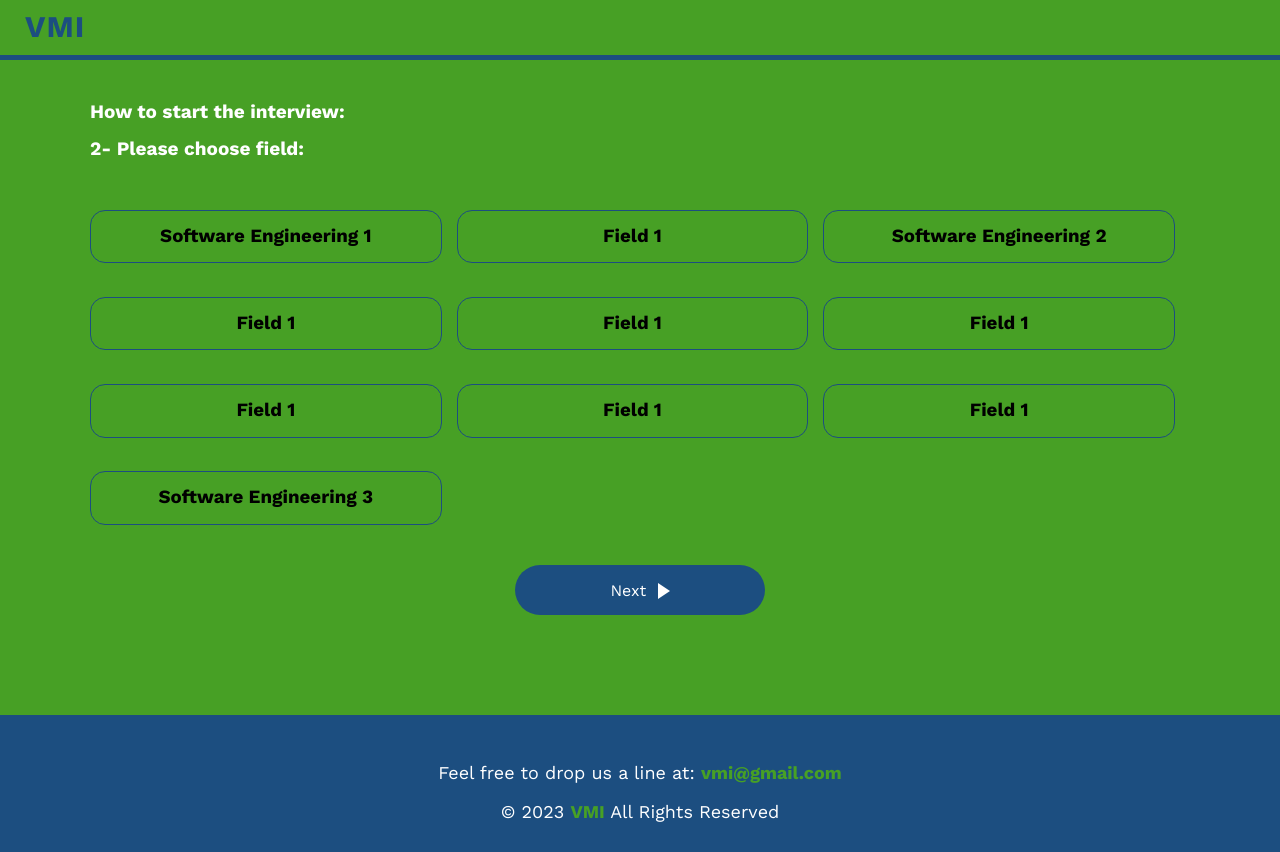
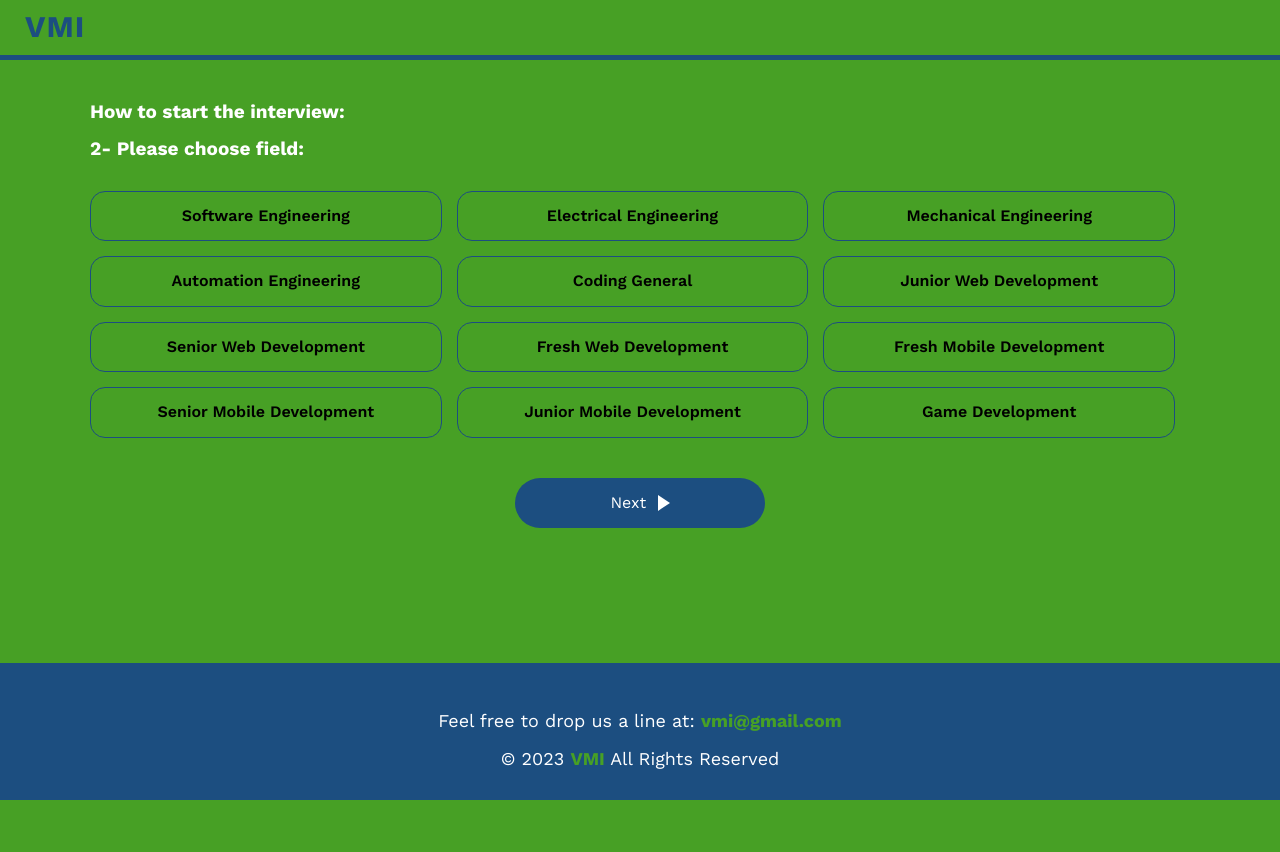
Before and after one commit to Ahmed97777/Virtual-Mock-Interview, a React (Create React App) app in the folder virtual_mock_interview/: page /field in a window 1280 px wide. After the commit the page ends 800 px from the top, so only its background shows below. Built offline with nearby package versions, Linux system fonts and the light colour scheme.

Commit message:
Update Field.js fields and css.

```diff
--- a/virtual_mock_interview/src/App.css
+++ b/virtual_mock_interview/src/App.css
@@ -481,16 +481,18 @@ background-color: var(--background-color); /* Fallback color */
     transition: 0.3s;
 }
 
-.field-container h3 {
+.field-container button {
     border: 1px solid var(--front-color);
     border-radius: 15px;
+    background-color: var(--background-color);
     text-align: center;
+    font-weight: 600;
     margin-right: 15px;
     margin-bottom: 15px;
     padding: 15px
 }
 
-.field-container h3:hover {
+.field-container button:hover {
     background-color: rgba(0, 179, 255, 0.4);
 }
 
--- a/virtual_mock_interview/src/Components/Field.js
+++ b/virtual_mock_interview/src/Components/Field.js
@@ -6,6 +6,16 @@ const Field = () => {
     useEffect(() => {
         window.scrollTo(0, 0);
         }, []);
+
+
+
+        const handleButtonClick = (e) => {
+            console.log(e.target.id);
+        };
+
+
+
+
 
     return (
 
@@ -38,16 +48,20 @@ const Field = () => {
 
                 <div className="field-container" >
 
-                        <h3>Software Engineering 1</h3>
-                        <h3>Field 1</h3>
-                        <h3>Software Engineering 2</h3>
-                        <h3>Field 1</h3>
-                        <h3>Field 1</h3>
-                        <h3>Field 1</h3>
-                        <h3>Field 1</h3>
-                        <h3>Field 1</h3>
-                        <h3>Field 1</h3>
-                        <h3>Software Engineering 3</h3>
+
+
+                        <button id='soft-en' onClick={handleButtonClick}>Software Engineering</button>
+                        <button id='elec-en' onClick={handleButtonClick}>Electrical Engineering</button>
+                        <button id='mecha-en' onClick={handleButtonClick}>Mechanical Engineering</button>
+                        <button id='auto-en' onClick={handleButtonClick}>Automation Engineering</button>
+                        <button id='code-g' onClick={handleButtonClick}>Coding General</button>
+                        <button id='jun-web' onClick={handleButtonClick}>Junior Web Development</button>
+                        <button id='sen-web' onClick={handleButtonClick}>Senior Web Development</button>
+                        <button id='frs-web' onClick={handleButtonClick}>Fresh Web Development</button>
+                        <button id='frs-mob' onClick={handleButtonClick}>Fresh Mobile Development</button>
+                        <button id='sen-mob' onClick={handleButtonClick}>Senior Mobile Development</button>
+                        <button id='jun-mob' onClick={handleButtonClick}>Junior Mobile Development</button>
+                        <button id='game-dev' onClick={handleButtonClick}>Game Development</button>
 
 
                 </div>
```
